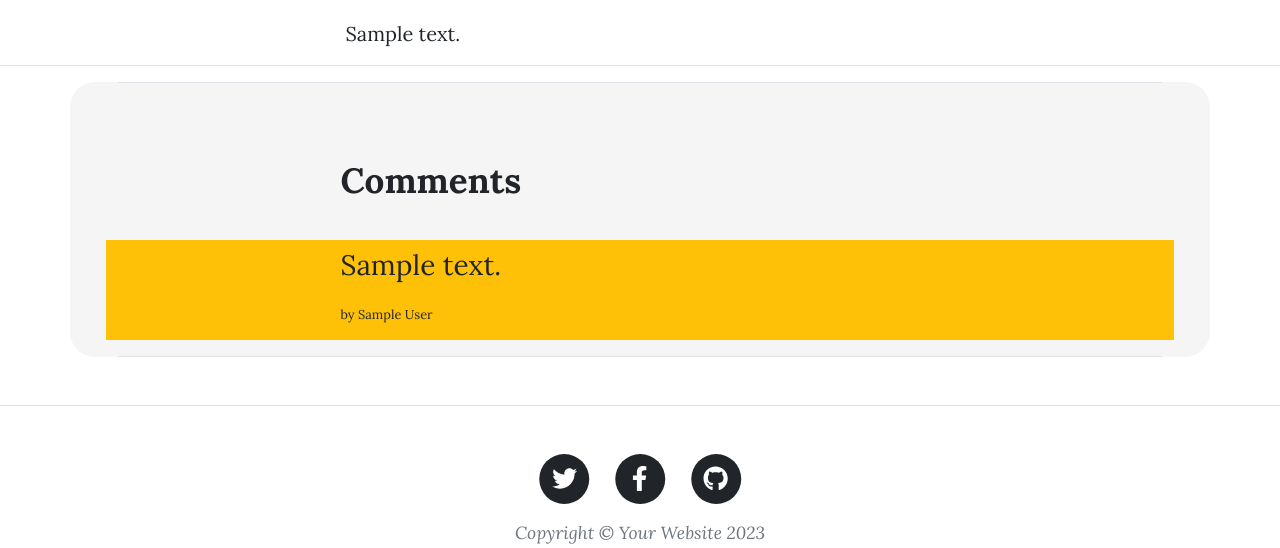
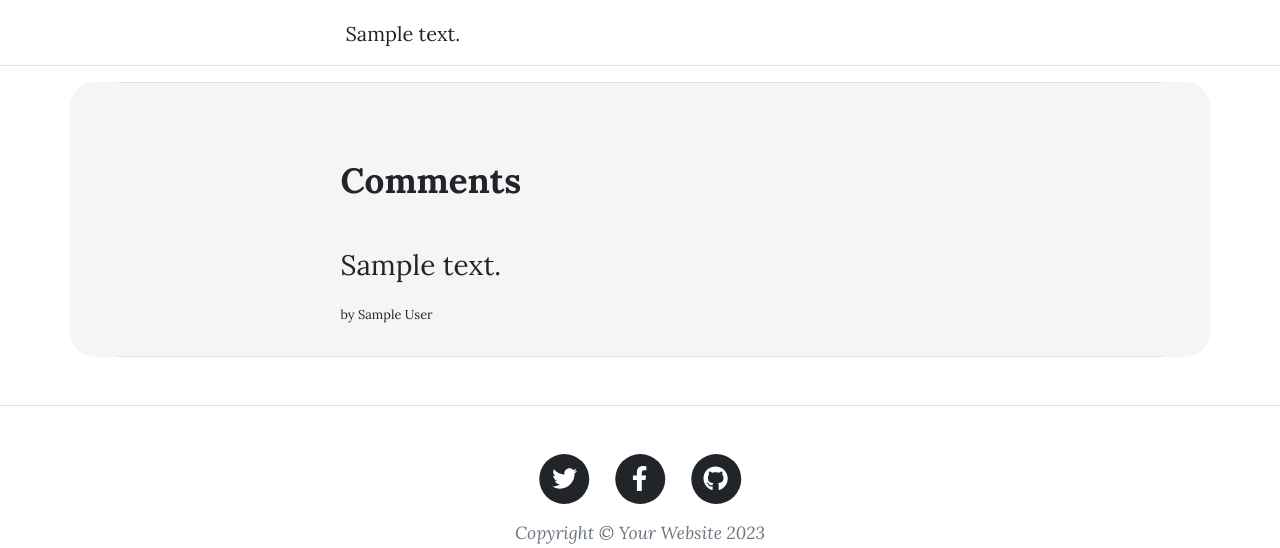
Before and after one commit to parvez-irfan/BlogSite, a Flask app: page /post/1 in a window 1280 px wide. Shown: the part 595-1143 px from the top of the page. Run offline with Flask 3, Linux system fonts and the light colour scheme; tables that the repository leaves empty hold one stand-in row (values such as "Sample post"); grey boxes marked "Sample" are stand-in pictures; some libraries are stand-ins or nearby versions.

Commit message:
More Changes

```diff
--- a/templates/post.html
+++ b/templates/post.html
@@ -96,7 +96,7 @@
 
     {% if comments: %}
       {% for comment in comments: %}
-        <div class="row d-flex justify-content-center bg-warning">
+        <div class="row d-flex justify-content-center">
           <div class="col-md-12 col-lg-12 col-xl-7  d-flex justify-content-start align-items-center " style="height: 50px;">
             <p style="font-size: 1.75rem;"> {{comment.text | safe}} </p>
           </div>
```
